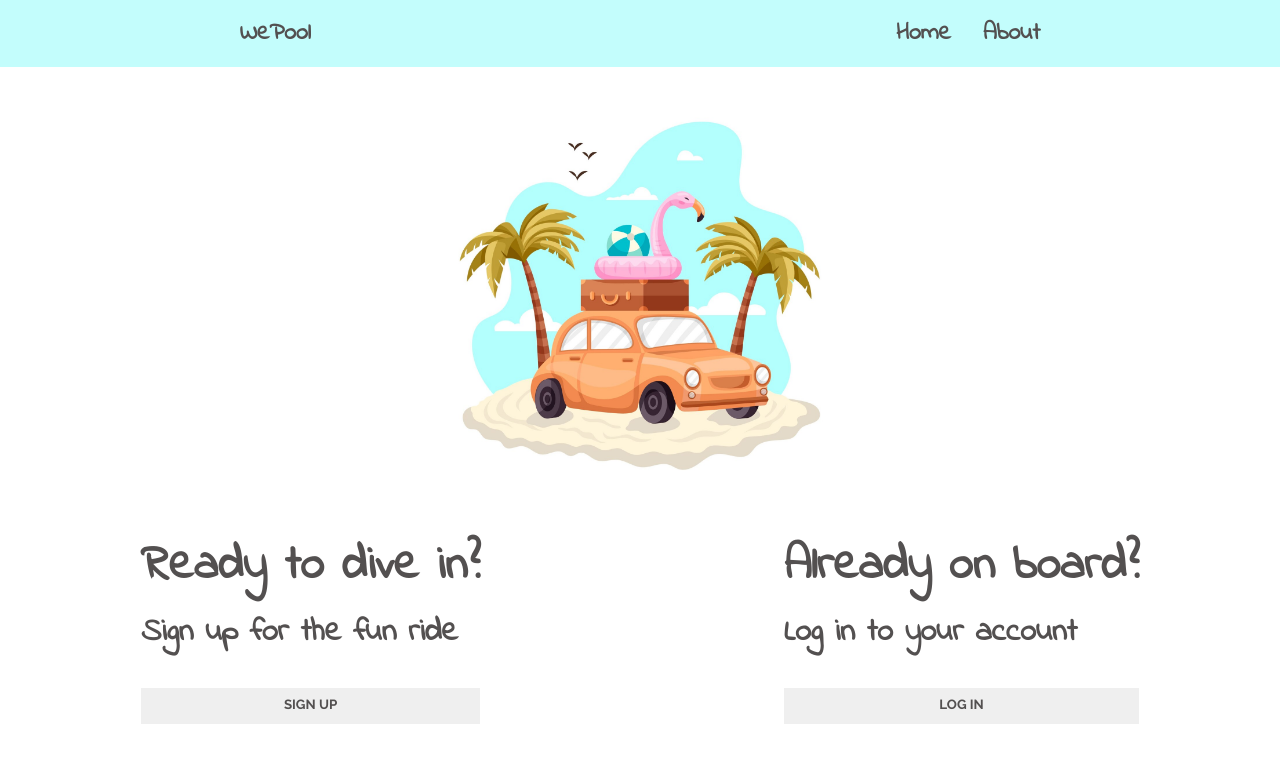
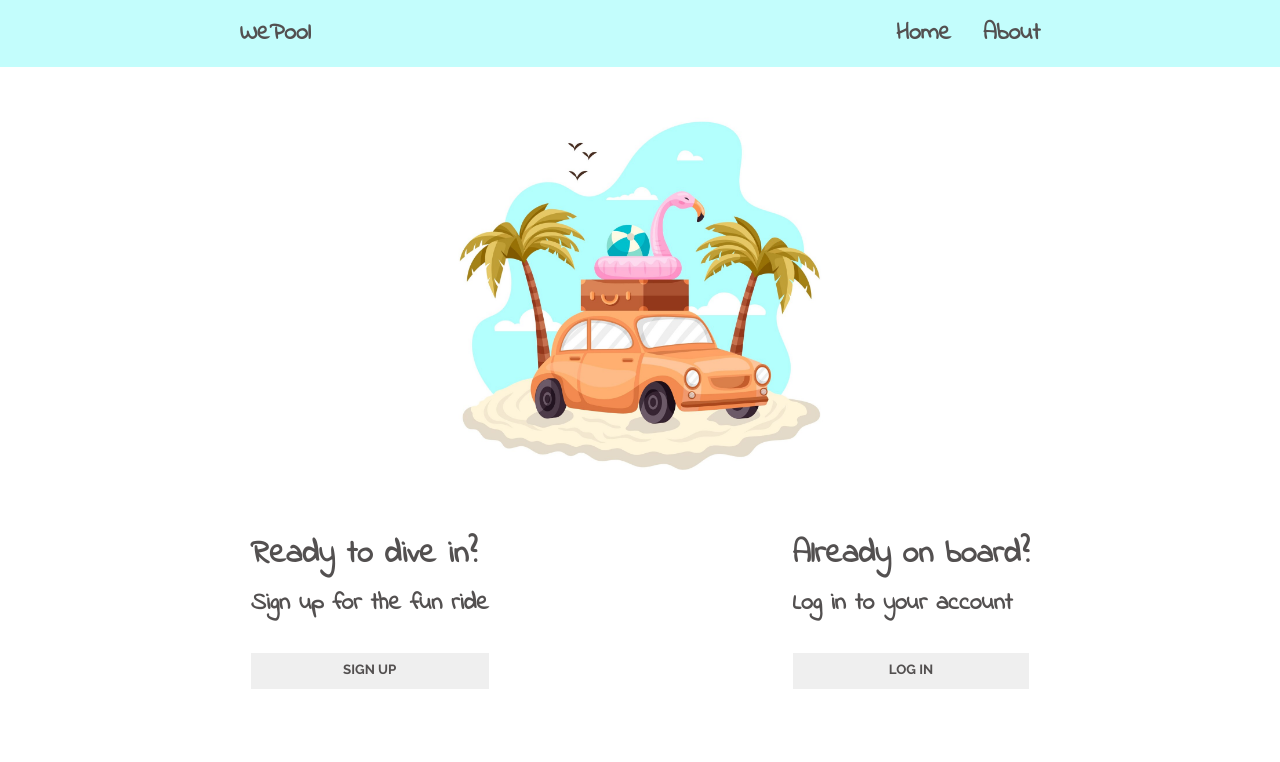
Before and after one commit to ivanapejicic/capstone, a React (Create React App) app: page /user in a window 1280 px wide. Shown: the top 762 px of the page. Built offline with nearby package versions, Linux system fonts and the light colour scheme.

Commit message:
Minor changes to styling

```diff
--- a/src/assets/pages/Login/Login.scss
+++ b/src/assets/pages/Login/Login.scss
@@ -29,7 +29,7 @@
         text-align: center;
 
         @include tablet{
-            padding: 1rem 3.5rem;
+            padding: .5rem 3.5rem;
         }
     }
 
--- a/src/assets/pages/User/User.scss
+++ b/src/assets/pages/User/User.scss
@@ -48,10 +48,10 @@
                 margin-bottom: .5rem;
 
                 @include tablet {
-                    font-size: 2.5rem;
+                    font-size: 1.75rem;
                 }
                 @include desktop {
-                    font-size: 3rem;
+                    font-size: 2rem;
                 }
             }
 
@@ -59,11 +59,11 @@
                 margin-bottom: .5rem;
 
                 @include tablet {
-                    font-size: 1.5rem;
+                    font-size: 1.3rem;
                     margin-bottom: 2rem;
                 }
                 @include desktop {
-                    font-size: 2rem;
+                    font-size: 1.5rem;
                     margin-bottom: 2rem;
                 }
             }
@@ -73,7 +73,6 @@
                 background-color: $light-grey;
                 border: none;
                 padding: .5rem;
-                // font-family: 'Times New Roman', Times, serif;
 
 
                 &:hover {
```
